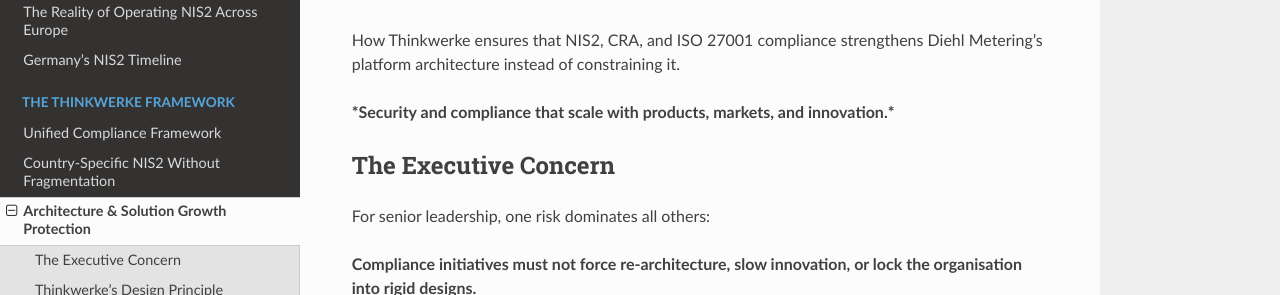
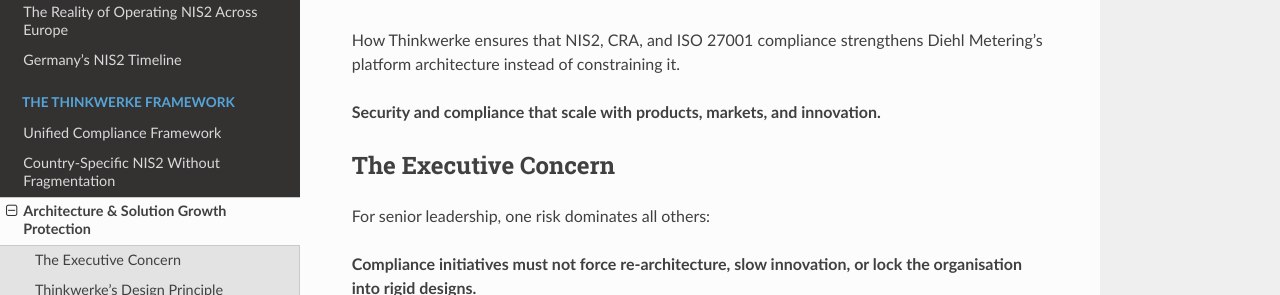
Before and after one commit to Mynkskhr/diehlmetering, a Sphinx documentation site: the page built from docs/source/architecture-growth-protection.rst, in a window 1280 px wide and 900 px high. Shown: the part 131-426 px from the top of the window. Built offline with Sphinx 7.4.7 and the Read the Docs theme 3.1.0, drawn with Linux system fonts in a browser that asks for light colours.

Commit message:
Update architecture-growth-protection.rst

```diff
--- a/docs/source/architecture-growth-protection.rst
+++ b/docs/source/architecture-growth-protection.rst
@@ -4,7 +4,7 @@
 How Thinkwerke ensures that NIS2, CRA, and ISO 27001 compliance strengthens
 Diehl Metering’s platform architecture instead of constraining it.
 
-***Security and compliance that scale with products, markets, and innovation.***
+**Security and compliance that scale with products, markets, and innovation.**
 
 The Executive Concern
 ---------------------
```
